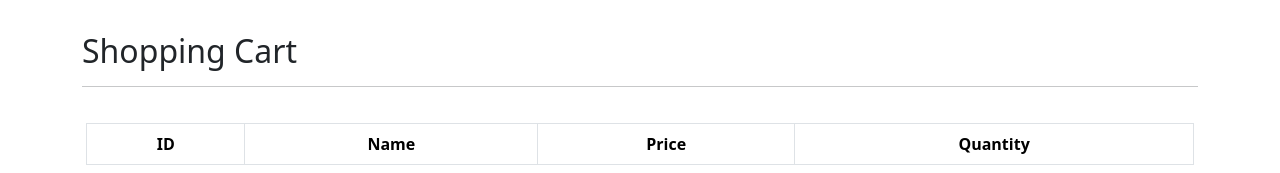
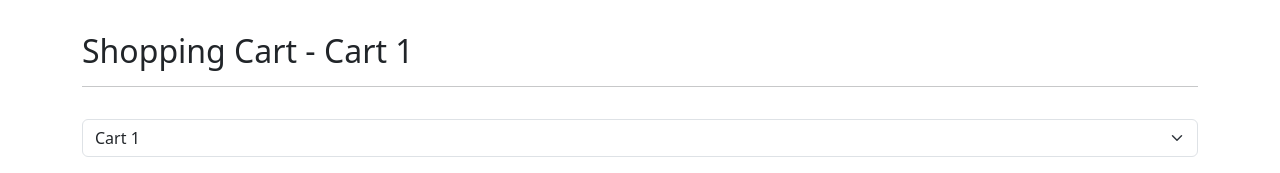
Before and after one commit to sehaparkk/moviesstore, a Django app: page /cart/ in a window 1280 px wide. Shown: the part 82-255 px from the top of the page. Run offline with Django 5.2, Linux system fonts and the light colour scheme; lists and menus that the app fills with data are empty; some libraries are stand-ins or nearby versions.

Commit message:
Cart change

```diff
--- a/cart/templates/cart/index.html
+++ b/cart/templates/cart/index.html
@@ -6,8 +6,21 @@
   <div class="container">
     <div class="row mt-3">
       <div class="col mx-auto mb-3">
-        <h2>Shopping Cart</h2>
+        <h2>Shopping Cart - {{ template_data.title }}</h2>
         <hr />
+      </div>
+    </div>
+    <div class="row mb-3">
+      <div class="col">
+        <form method="GET" action="{% url 'cart.index' %}">
+          <div class="input-group">
+            <select name="cart_id" class="form-select" onchange="this.form.submit()">
+              {% for cart in template_data.carts %}
+                <option value="{{ cart }}" {% if cart == template_data.cart_id %}selected{% endif %}>Cart {{ cart }}</option>
+              {% endfor %}
+            </select>
+          </div>
+        </form>
       </div>
     </div>
     <div class="row m-1">
@@ -26,7 +39,7 @@
             <td>{{ movie.id }}</td>
             <td>{{ movie.name }}</td>
             <td>${{ movie.price }}</td>
-            <td>{{ request.session.cart|get_quantity:movie.id }}</td>
+            <td>{{ request.session.cart|get_item:template_data.cart_id|get_quantity:movie.id }}</td>
           </tr>
           {% endfor %}
         </tbody>
@@ -36,10 +49,10 @@
       <div class="text-end">
         <a class="btn btn-outline-secondary mb-2"><b>Total to pay:</b> ${{ template_data.cart_total }}</a>
         {% if template_data.movies_in_cart|length > 0 %}
-        <a href="{% url 'cart.purchase' %}"
+        <a href="{% url 'cart.purchase' cart_id=template_data.cart_id %}"
           class="btn bg-dark text-white mb-2">Purchase
         </a>
-        <a href="{% url 'cart.clear' %}">
+        <a href="{% url 'cart.clear' cart_id=template_data.cart_id %}">
           <button class="btn btn-danger mb-2">
             Remove all movies from Cart
           </button>
--- a/cart/templatetags/cart_filters.py
+++ b/cart/templatetags/cart_filters.py
@@ -1,5 +1,12 @@
 from django import template
 register = template.Library()
+
+@register.filter(name='get_item')
+def get_item(dictionary, key):
+    return dictionary.get(key)
+
 @register.filter(name='get_quantity')
-def get_cart_quantity(cart, movie_id):
-    return cart[str(movie_id)]
+def get_quantity(cart, movie_id):
+    if cart:
+        return cart.get(str(movie_id))
+    return None
--- a/cart/urls.py
+++ b/cart/urls.py
@@ -3,7 +3,8 @@ from . import views
 
 urlpatterns = [
     path('', views.index, name='cart.index'),
+    path('<str:cart_id>/', views.index, name='cart.index'),
     path('<int:id>/add/', views.add, name='cart.add'),
-    path('clear/', views.clear, name='cart.clear'),
-    path('purchase/', views.purchase, name='cart.purchase'),
+    path('<str:cart_id>/clear/', views.clear, name='cart.clear'),
+    path('<str:cart_id>/purchase/', views.purchase, name='cart.purchase'),
 ]
--- a/cart/views.py
+++ b/cart/views.py
@@ -5,37 +5,46 @@ from .utils import calculate_cart_total
 from .models import Order, Item
 from django.contrib.auth.decorators import login_required
 
-def index(request):
+def index(request, cart_id="1"):
     cart_total = 0
     movies_in_cart = []
-    cart = request.session.get('cart', {})
+    cart = request.session.get('cart', {}).get(cart_id, {})
     movie_ids = list(cart.keys())
     if (movie_ids != []):
         movies_in_cart = Movie.objects.filter(id__in=movie_ids)
         cart_total = calculate_cart_total(cart, movies_in_cart)
 
     template_data = {}
-    template_data['title'] = 'Cart'
+    template_data['title'] = f'Cart {cart_id}'
     template_data['movies_in_cart'] = movies_in_cart
     template_data['cart_total'] = cart_total
+    template_data['cart_id'] = cart_id
+    template_data['carts'] = ["1", "2", "3"]
     return render(request, 'cart/index.html', {'template_data': template_data})
 
 def add(request, id):
     get_object_or_404(Movie, id=id)
+    cart_id = request.POST.get('cart_id', "1")
     cart = request.session.get('cart', {})
-    cart[id] = request.POST['quantity']
+    if cart_id not in cart:
+        cart[cart_id] = {}
+    cart[cart_id][id] = request.POST['quantity']
     request.session['cart'] = cart
-    return redirect('cart.index')
+    return redirect('cart.index', cart_id=cart_id)
 
-def clear(request):
-    request.session['cart'] = {}
-    return redirect('cart.index')
+def clear(request, cart_id):
+    cart = request.session.get('cart', {})
+    if cart_id in cart:
+        cart[cart_id] = {}
+    request.session['cart'] = cart
+    return redirect('cart.index', cart_id=cart_id)
+
 @login_required
-def purchase(request):
-    cart = request.session.get('cart', {})
+def purchase(request, cart_id):
+    cart = request.session.get('cart', {}).get(cart_id, {})
     movie_ids = list(cart.keys())
     if (movie_ids == []):
-        return redirect('cart.index')
+        return redirect('cart.index', cart_id=cart_id)
     movies_in_cart = Movie.objects.filter(id__in=movie_ids)
     cart_total = calculate_cart_total(cart, movies_in_cart)
     order = Order()
@@ -49,7 +58,13 @@ def purchase(request):
         item.order = order
         item.quantity = cart[str(movie.id)]
         item.save()
-    request.session['cart'] = {}
+
+    # Clear the purchased cart
+    session_cart = request.session.get('cart', {})
+    if cart_id in session_cart:
+        session_cart[cart_id] = {}
+    request.session['cart'] = session_cart
+
     template_data = {}
     template_data['title'] = 'Purchase confirmation'
     template_data['order_id'] = order.id
--- a/moviesstore/templates/base.html
+++ b/moviesstore/templates/base.html
@@ -26,7 +26,7 @@
           <div class="navbar-nav ms-auto navbar-ml">
             <a class="nav-link" href="{% url 'home.about' %}">About</a>
             <a class="nav-link" href="{% url 'movies.index' %}">Movies</a>
-            <a class="nav-link" href="{% url 'cart.index' %}">Cart</a>
+            <a class="nav-link" href="{% url 'cart.index' cart_id='1' %}">Cart</a>
             <div class="vr bg-white mx-2 d-none d-lg-block"></div>
             {% if user.is_authenticated %}
             <a class="nav-link" href="{% url 'accounts.orders' %}">Orders</a>
```
Also changed, not shown: movies/templates/movies/show.html (+10 -0 lines).
